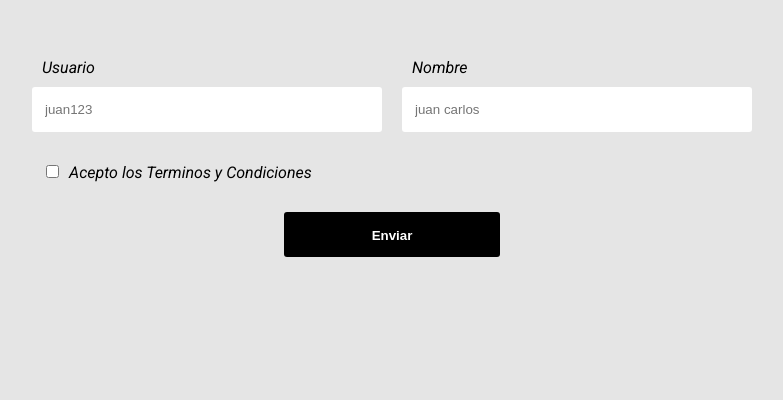
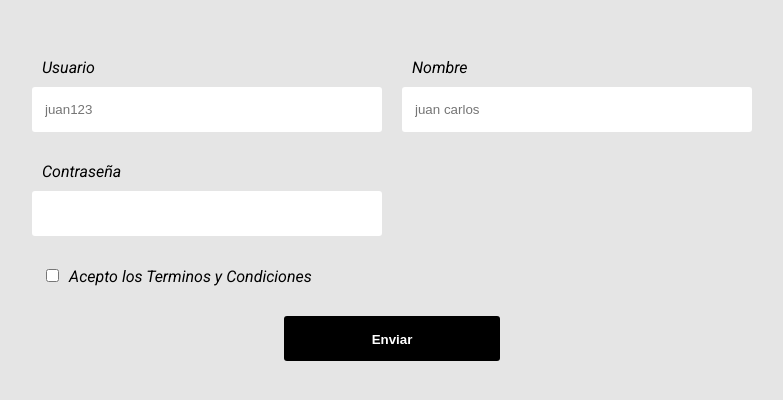
Before and after one commit to winder001/formulario-con-React, a React (Create React App) app: page / in a window 1280 px wide. Shown: the top 400 px of the page, without its empty margins (248-1031 px from the left). Built offline with nearby package versions, Linux system fonts and the light colour scheme.

Commit message:
se agrego el input de contraseña

```diff
--- a/src/App.js
+++ b/src/App.js
@@ -6,12 +6,14 @@ import Input from './componentes/input';
 
 const App = () => {
 
-    const [usuario, cambiarUsuario] = useState({campo: '', valido: null});
-    const [nombre, cambiarNombre]   = useState({campo: '', valido: null});
+    const [usuario, cambiarUsuario]   = useState({campo: '', valido: null});
+    const [nombre, cambiarNombre]     = useState({campo: '', valido: null});
+    const [password, cambiarPassword] = useState({campo: '', valido: null});
 
     const expresiones = {
         usuario: /^[a-zA-Z0-9\_\-]{4,20}$/, //letras, numeros, guion y guion bajos.
-        nombre: /^[a-zA-zÁ-ÿ\s]{1,40}/, //letras y espacios pueden llevar acentos
+        nombre: /^[a-zA-zÁ-ÿ\s]{1,40}$/, //letras y espacios pueden llevar acentos
+        password: /^.{4,20}$/ //4 a 12 digitos
     }
 
   return (
@@ -37,6 +39,16 @@ const App = () => {
                 name="usuario"
                 leyendaError=" el nombre solo puede contener letras y espacio."
                 expresionRegular={expresiones.nombre}
+             />
+
+             <Input
+                estado= {password}
+                cambiarEstado={cambiarPassword}
+                tipo="password"
+                label="Contraseña"
+                name="password1"
+                leyendaError=" La Contrasseña tiene que de 4 a 20 digitos"
+                expresionRegular={expresiones.password}
              />
 
               <ContenedorTerminos>
```
